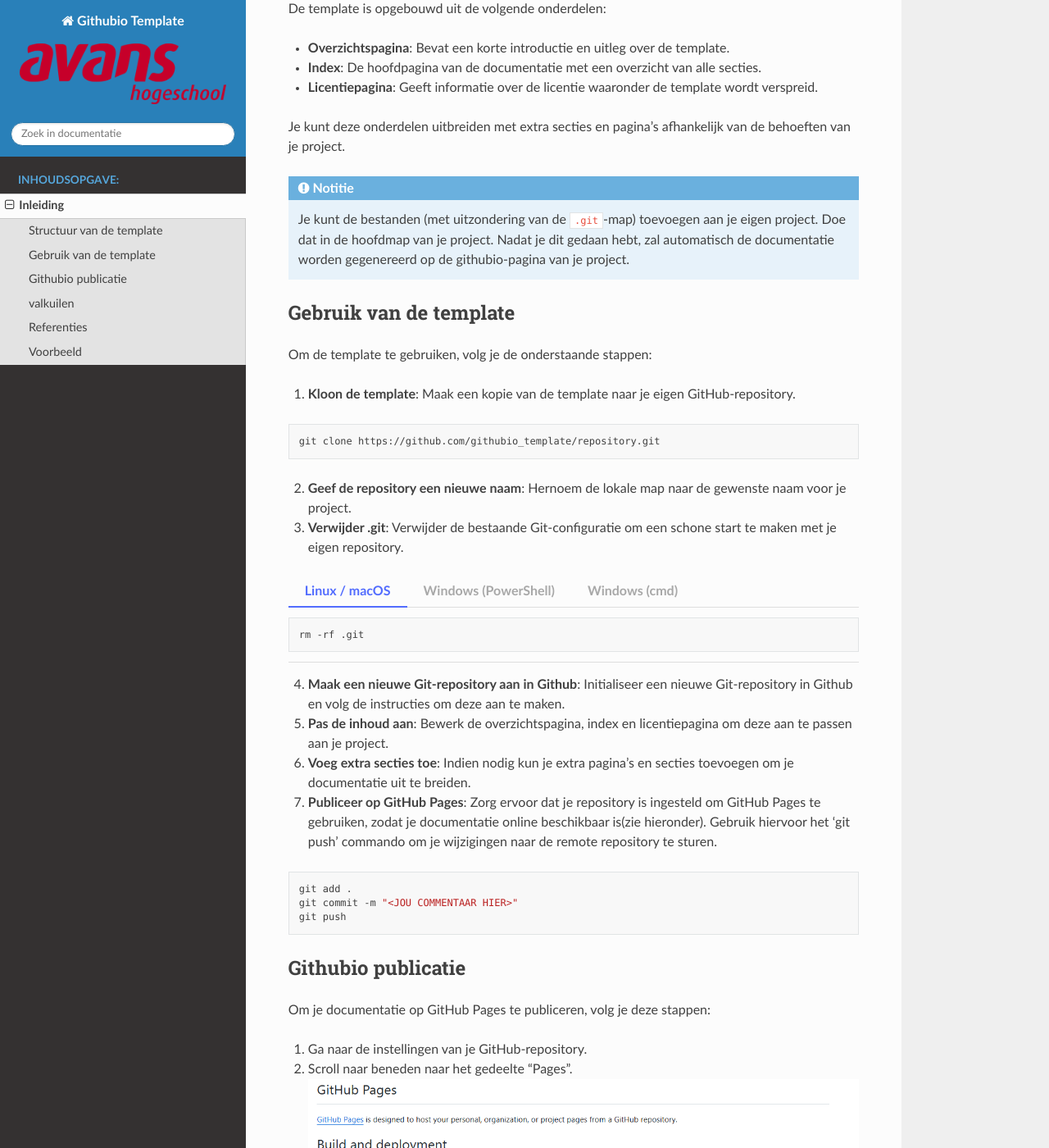
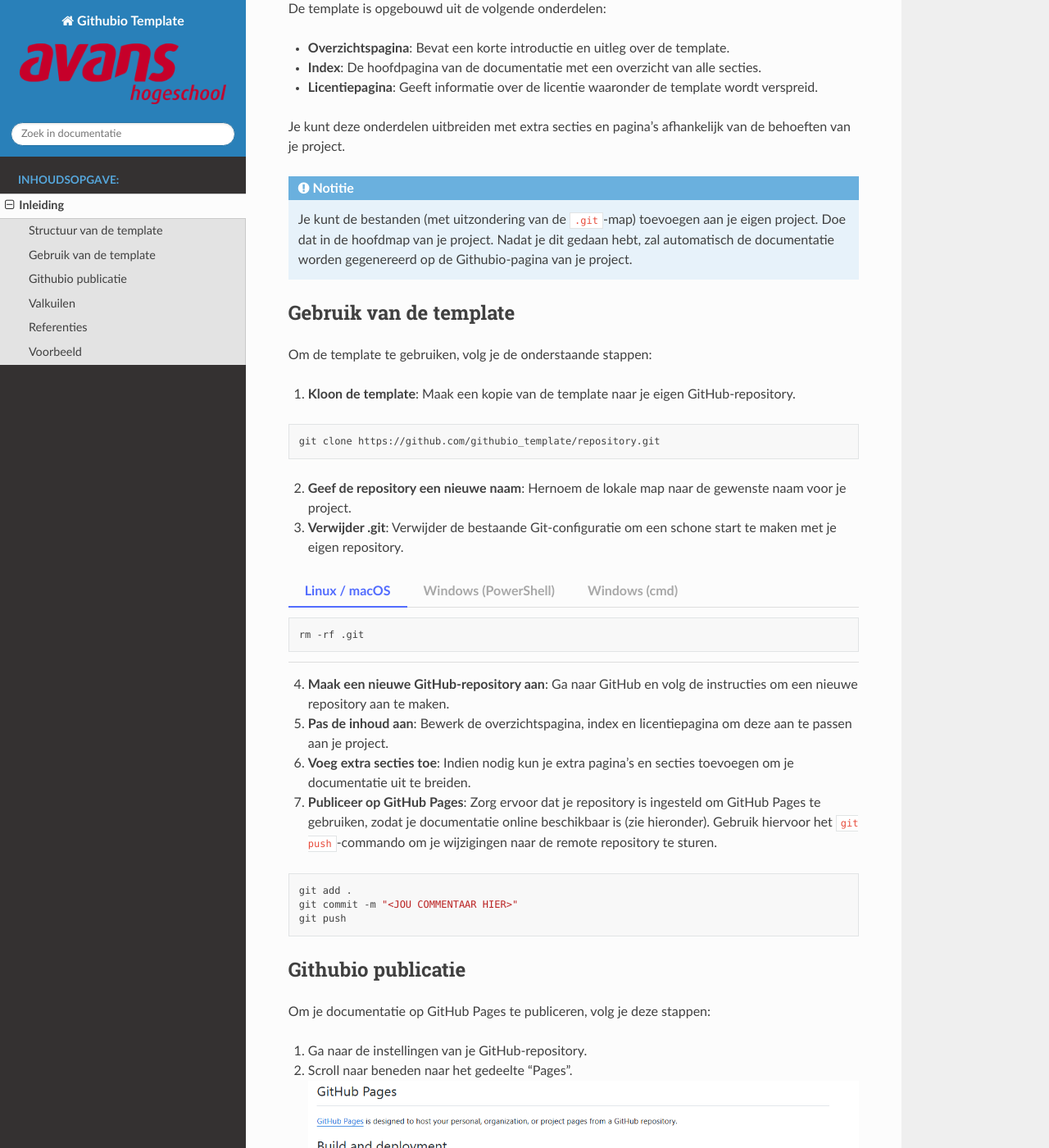
Before and after one commit to AvansMechatronica/githubio_template, a Sphinx documentation site: the page built from documentation/documentation/overview.md, in a window 1280 px wide and 1400 px high, scrolled down 481 px. Shown: the whole window at 82% size. Built offline with Sphinx 7.4.7 and the Read the Docs theme 3.1.0, drawn with Linux system fonts in a browser that asks for light colours.

Commit message:
final commit

````diff
--- a/documentation/documentation/overview.md
+++ b/documentation/documentation/overview.md
@@ -20,7 +20,7 @@ De template is opgebouwd uit de volgende onderdelen:
 Je kunt deze onderdelen uitbreiden met extra secties en pagina's afhankelijk van de behoeften van je project.
 
 :::{note}
-Je kunt de bestanden (met uitzondering van de `.git`-map) toevoegen aan je eigen project. Doe dat in de hoofdmap van je project. Nadat je dit gedaan hebt, zal automatisch de documentatie worden gegenereerd op de githubio-pagina van je project.
+Je kunt de bestanden (met uitzondering van de `.git`-map) toevoegen aan je eigen project. Doe dat in de hoofdmap van je project. Nadat je dit gedaan hebt, zal automatisch de documentatie worden gegenereerd op de Githubio-pagina van je project.
 :::
 
 ## Gebruik van de template
@@ -59,13 +59,13 @@ rmdir /s /q .git
 
 ::::
 
-4. **Maak een nieuwe Git-repository aan in Github**: Initialiseer een nieuwe Git-repository in Github en volg de instructies om deze aan te maken.
+4. **Maak een nieuwe GitHub-repository aan**: Ga naar GitHub en volg de instructies om een nieuwe repository aan te maken.
 
 5. **Pas de inhoud aan**: Bewerk de overzichtspagina, index en licentiepagina om deze aan te passen aan je project.
 
 6. **Voeg extra secties toe**: Indien nodig kun je extra pagina's en secties toevoegen om je documentatie uit te breiden.
 
-7. **Publiceer op GitHub Pages**: Zorg ervoor dat je repository is ingesteld om GitHub Pages te gebruiken, zodat je documentatie online beschikbaar is(zie hieronder). Gebruik hiervoor het 'git push' commando om je wijzigingen naar de remote repository te sturen.
+7. **Publiceer op GitHub Pages**: Zorg ervoor dat je repository is ingesteld om GitHub Pages te gebruiken, zodat je documentatie online beschikbaar is (zie hieronder). Gebruik hiervoor het `git push`-commando om je wijzigingen naar de remote repository te sturen.
 
 ```bash
 git add .
@@ -85,7 +85,7 @@ Om je documentatie op GitHub Pages te publiceren, volg je deze stappen:
 
 Na het voltooien van deze stappen wordt je documentatie gepubliceerd en is deze online beschikbaar via de opgegeven URL.
 
-## valkuilen
+## Valkuilen
 
 Bij het gebruik van deze template zijn er enkele valkuilen waar je op moet letten:
 
@@ -94,7 +94,9 @@ Bij het gebruik van deze template zijn er enkele valkuilen waar je op moet lette
 - Pas de inhoud van de overzichtspagina, index en licentiepagina aan om te voorkomen dat er verouderde informatie wordt weergegeven.
 - Houd rekening met de structuur van je project, zodat de documentatie correct wordt gegenereerd.
 - Monitor de status van je `git push` in het action logboek om te controleren of de documentatie correct wordt gepubliceerd.
-![github actions status](../images/github_actions.png)
+
+![GitHub Actions status](../images/github_actions.png)
+
 ## Referenties
 
 Hieronder vind je enkele nuttige bronnen en documentatie die je kunnen helpen bij het gebruik van de Avans Githubio template:
@@ -102,7 +104,7 @@ Hieronder vind je enkele nuttige bronnen en documentatie die je kunnen helpen bi
 - [GitHub Pages documentatie](https://docs.github.com/en/pages)
 - [Markdown gids](https://www.markdownguide.org/)
 - [Git documentatie](https://git-scm.com/doc)
-- [Avans Githubio template documentatie](../documentation/overview.md)
+- [Avans Githubio template documentatie](overview.md)
 - [MyST - Markedly Structured Text - Parser](https://myst-parser.readthedocs.io/en/latest/)
   - Hiermee kun je Markdown-bestanden schrijven die uitgebreidere functionaliteit bieden, zoals het gebruik van LaTeX, tabellen en verwijzingen.
 
--- a/documentation/index.rst
+++ b/documentation/index.rst
@@ -7,9 +7,6 @@ Githubio template
 =======================================
 
 **Welkom bij de Avans Githubio template**
-
-.. note::
-   This project is under active development.
 
 
 .. toctree::
````
